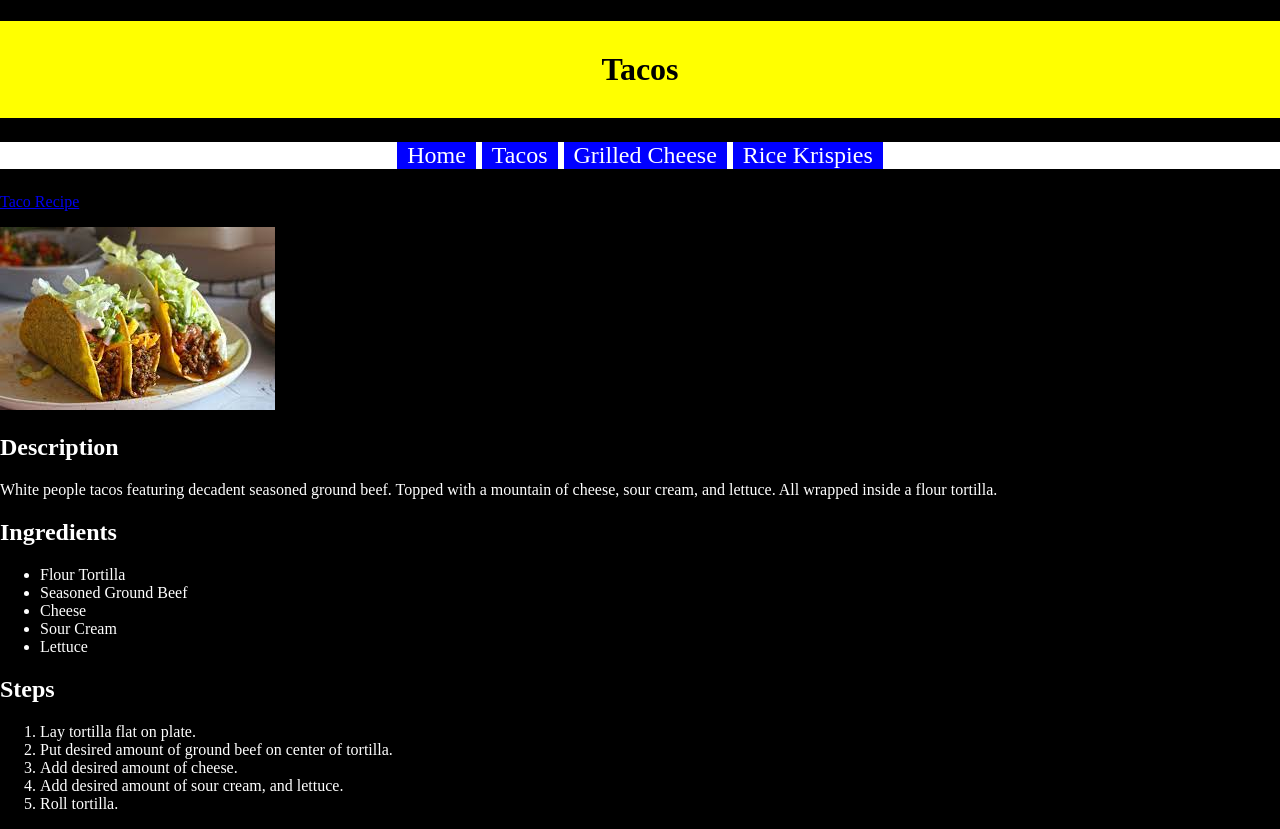
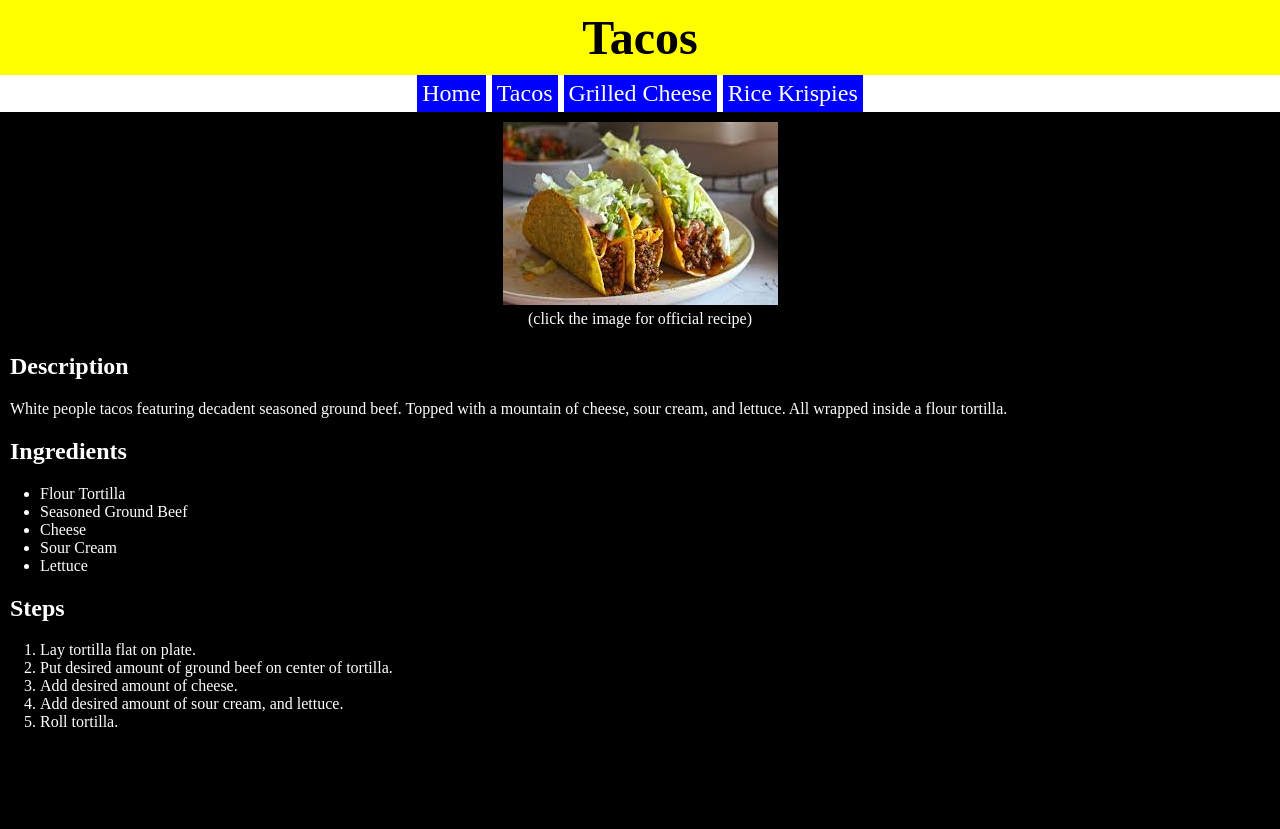
Before and after one commit to DRPBaXTeR/odin-recipes, a plain HTML site: page recipes/tacos.html in a window 1280 px wide. After the commit the page ends 800 px from the top, so only its background shows below. Drawn offline with Linux system fonts and the light colour scheme.

Commit message:
Change HTML/CSS for Recipes

```diff
--- a/recipes/tacos.html
+++ b/recipes/tacos.html
@@ -17,10 +17,10 @@
         <li><a href="rice-krispies.html">Rice Krispies</a></li>
     </ul>
 
-    <p><a href="https://www.allrecipes.com/recipe/242342/fiesta-slow-cooker-shredded-chicken-tacos/"
-            target="_blank">Taco Recipe</a></p>
+    <a href="https://www.allrecipes.com/recipe/242342/fiesta-slow-cooker-shredded-chicken-tacos/" target="_blank"><img
+            src="../images/tacos.jpeg" alt="3 beef tacos on a plate"></a>
 
-    <img src="../images/tacos.jpeg" alt="3 beef tacos on a plate">
+    <p class="imgCaption">(click the image for official recipe)</p>
 
     <h2>Description</h2>
 
--- a/styles.css
+++ b/styles.css
@@ -3,13 +3,16 @@ body {
     color: white;
     margin: 0;
     padding: 0;
+    font-family: 'Times New Roman', Times, serif;
 }
 
 h1 {
     background-color: yellow;
-    padding: 30px;
+    padding: 10px;
     color: black;
+    font-size: 48px;
     text-align: center;
+    margin: 0;
 }
 
 .navbar {
@@ -17,17 +20,39 @@ h1 {
     padding: 0;
     font-size: 24px;
     text-align: center;
+    margin: 0;
 }
 
 .navbar li {
     background-color: blue;
     list-style-type: none;
     display: inline-block;
+    padding: 5px;
 }
 
 .navbar a {
-    width: 100px;
     color: white;
-    padding: 10px;
     text-decoration: none;
 }
+
+a {
+    display: block;
+    width: fit-content;
+    margin: 0 auto;
+}
+
+a img {
+    display: block;
+    padding-top: 10px;
+}
+
+.imgCaption {
+    text-align: center;
+    margin: 0;
+    padding: 5px;
+}
+
+h2,
+p {
+    padding-left: 10px;
+}
```
Also changed, not shown: recipes/grilled-cheese.html (+3 -3 lines), recipes/rice-krispies.html (+4 -3 lines).
